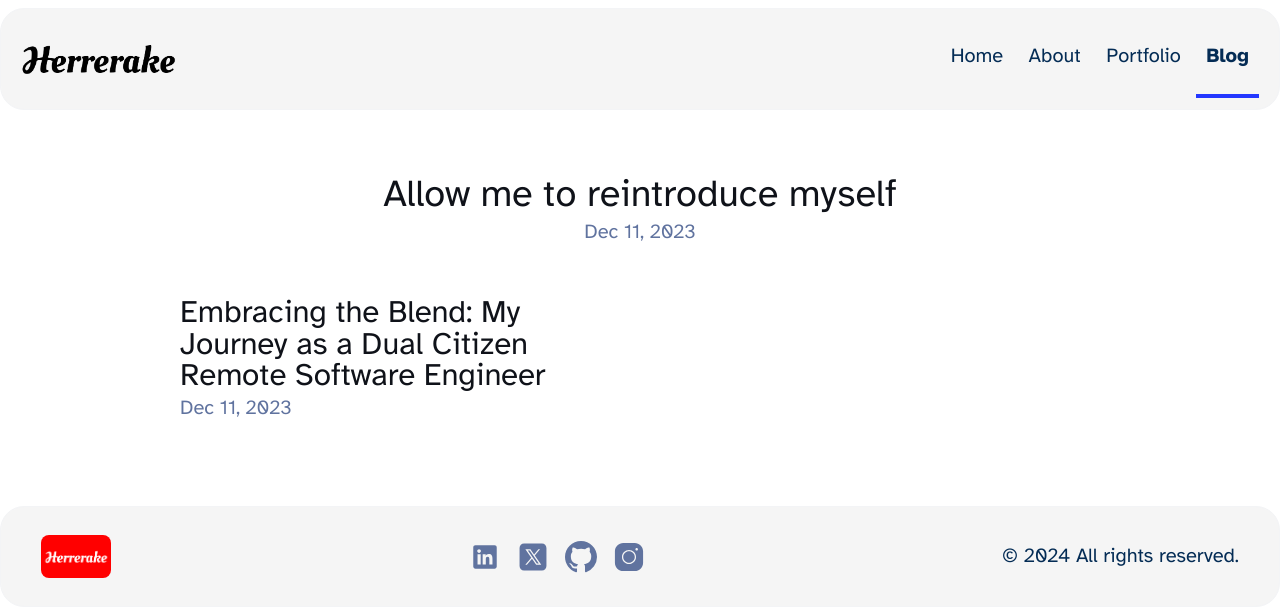
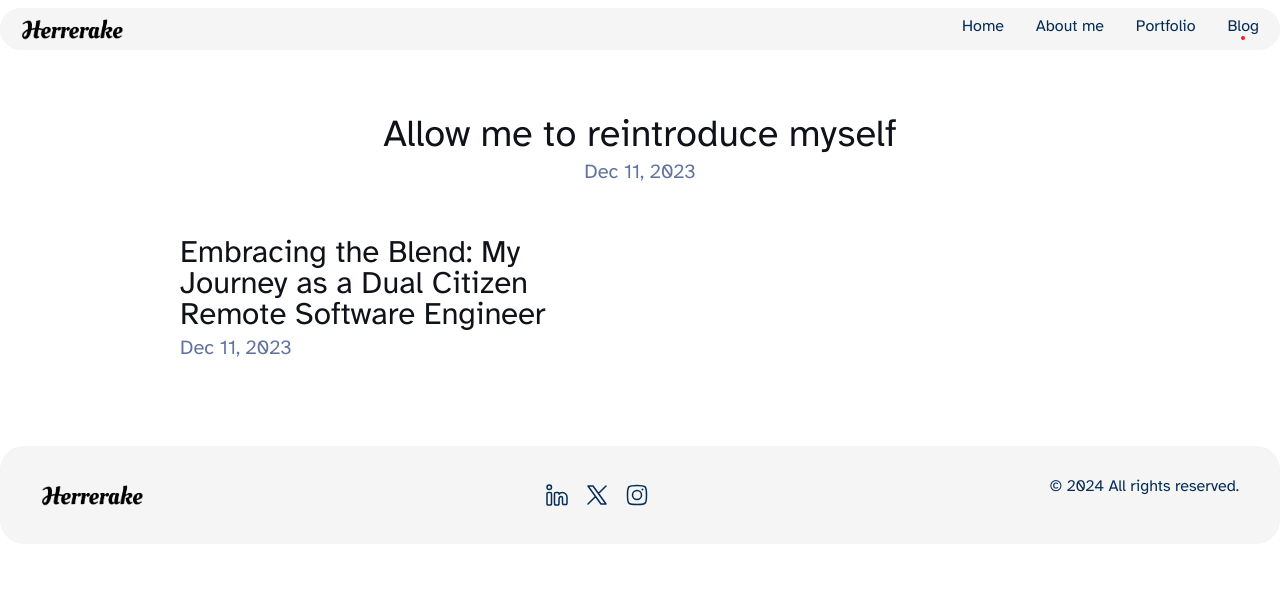
Before and after one commit to herrerake/personal-blog, an Astro site: page /blog in a window 1280 px wide. Built offline with nearby package versions, Linux system fonts and the light colour scheme; Astro itself is replaced by a stand-in of ours.

Commit message:
fix: update header and footer to match Figma design specs

```diff
--- a/src/components/Footer.astro
+++ b/src/components/Footer.astro
@@ -9,52 +9,34 @@ const today = new Date();
     <div>
         <a href="/">
             <img
-          src="/herrerake-logo-oleo-script-swash-caps-red-bg.png"
+              src="/herrerake-logo-oleo-script-swash-caps-black.png"
               loading="lazy"
-          width="70"
+              width="156"
               alt="Herrerake Logo"
-        />
-      </a>
+              class="h-6 w-auto"
+            /></a
+          >
     </div>
     <div>
       <div class="flex justify-center gap-4 social-links">
         <a href="https://www.linkedin.com/in/herrerake" target="_blank">
           <span class="sr-only">Follow Herrerake on Linkedin</span>
-          <svg
-            xmlns="http://www.w3.org/2000/svg"
-            x="0px"
-            y="0px"
-            width="32"
-            height="32"
-            viewBox="0 0 30 30"
-            aria-hidden="true"
-            astro-icon="social/linkedin"
-          >
-            <path
-              fill="currentColor"
-              d="M24,4H6C4.895,4,4,4.895,4,6v18c0,1.105,0.895,2,2,2h18c1.105,0,2-0.895,2-2V6C26,4.895,25.105,4,24,4z M10.954,22h-2.95 v-9.492h2.95V22z M9.449,11.151c-0.951,0-1.72-0.771-1.72-1.72c0-0.949,0.77-1.719,1.72-1.719c0.948,0,1.719,0.771,1.719,1.719 C11.168,10.38,10.397,11.151,9.449,11.151z M22.004,22h-2.948v-4.616c0-1.101-0.02-2.517-1.533-2.517 c-1.535,0-1.771,1.199-1.771,2.437V22h-2.948v-9.492h2.83v1.297h0.04c0.394-0.746,1.356-1.533,2.791-1.533 c2.987,0,3.539,1.966,3.539,4.522V22z"
-            ></path>
+          <svg width="24" height="24" viewBox="0 0 24 24" fill="none" xmlns="http://www.w3.org/2000/svg">
+            <path d="M4.5 9.5H4C3.05719 9.5 2.58579 9.5 2.29289 9.79289C2 10.0858 2 10.5572 2 11.5V20C2 20.9428 2 21.4142 2.29289 21.7071C2.58579 22 3.05719 22 4 22H4.5C5.44281 22 5.91421 22 6.20711 21.7071C6.5 21.4142 6.5 20.9428 6.5 20V11.5C6.5 10.5572 6.5 10.0858 6.20711 9.79289C5.91421 9.5 5.44281 9.5 4.5 9.5Z" stroke="#042C55" stroke-width="1.5"/>
+            <path d="M6.5 4.25C6.5 5.49264 5.49264 6.5 4.25 6.5C3.00736 6.5 2 5.49264 2 4.25C2 3.00736 3.00736 2 4.25 2C5.49264 2 6.5 3.00736 6.5 4.25Z" stroke="#042C55" stroke-width="1.5"/>
+            <path d="M12.326 9.5H11.5C10.5572 9.5 10.0858 9.5 9.79289 9.79289C9.5 10.0858 9.5 10.5572 9.5 11.5V20C9.5 20.9428 9.5 21.4142 9.79289 21.7071C10.0858 22 10.5572 22 11.5 22H12C12.9428 22 13.4142 22 13.7071 21.7071C14 21.4142 14 20.9428 14 20L14.0001 16.5001C14.0001 14.8433 14.5281 13.5001 16.0879 13.5001C16.8677 13.5001 17.5 14.1717 17.5 15.0001V19.5001C17.5 20.4429 17.5 20.9143 17.7929 21.2072C18.0857 21.5001 18.5572 21.5001 19.5 21.5001H19.9987C20.9413 21.5001 21.4126 21.5001 21.7055 21.2073C21.9984 20.9145 21.9985 20.4432 21.9987 19.5006L22.0001 14.0002C22.0001 11.515 19.6364 9.50024 17.2968 9.50024C15.9649 9.50024 14.7767 10.1531 14.0001 11.174C14 10.5439 14 10.2289 13.8632 9.995C13.7765 9.84686 13.6531 9.72353 13.505 9.63687C13.2711 9.5 12.9561 9.5 12.326 9.5Z" stroke="#042C55" stroke-width="1.5" stroke-linejoin="round"/>
             </svg>
+
         </a>
         <a href="https://twitter.com/1herrerake" target="_blank">
           <span class="sr-only">Follow Herrerake Twitter</span>
-          <svg
-            xmlns="http://www.w3.org/2000/svg"
-            x="0px"
-            y="0px"
-            width="32"
-            height="32"
-            viewBox="0 0 50 50"
-            astro-icon="social/twitter"
-            aria-hidden="true"
-          >
-            <path
-              fill="currentColor"
-              d="M 11 4 C 7.134 4 4 7.134 4 11 L 4 39 C 4 42.866 7.134 46 11 46 L 39 46 C 42.866 46 46 42.866 46 39 L 46 11 C 46 7.134 42.866 4 39 4 L 11 4 z M 13.085938 13 L 21.023438 13 L 26.660156 21.009766 L 33.5 13 L 36 13 L 27.789062 22.613281 L 37.914062 37 L 29.978516 37 L 23.4375 27.707031 L 15.5 37 L 13 37 L 22.308594 26.103516 L 13.085938 13 z M 16.914062 15 L 31.021484 35 L 34.085938 35 L 19.978516 15 L 16.914062 15 z"
-            ></path>
+          <svg width="24" height="24" viewBox="0 0 24 24" fill="none" xmlns="http://www.w3.org/2000/svg">
+            <path d="M3 21L10.5484 13.4516M10.5484 13.4516L3 3H8L13.4516 10.5484M10.5484 13.4516L16 21H21L13.4516 10.5484M21 3L13.4516 10.5484" stroke="#042C55" stroke-width="1.5" stroke-linecap="round" stroke-linejoin="round"/>
             </svg>
+
         </a>
-        <a href="https://github.com/herrerake" target="_blank">
+        <!-- TODO: Waiting for github icon -->
+        <!-- <a href="https://github.com/herrerake" target="_blank">
           <span class="sr-only">Go Herrerake GitHub repo</span>
           <svg
             viewBox="0 0 16 16"
@@ -67,28 +49,21 @@ const today = new Date();
               d="M8 0C3.58 0 0 3.58 0 8c0 3.54 2.29 6.53 5.47 7.59.4.07.55-.17.55-.38 0-.19-.01-.82-.01-1.49-2.01.37-2.53-.49-2.69-.94-.09-.23-.48-.94-.82-1.13-.28-.15-.68-.52-.01-.53.63-.01 1.08.58 1.23.82.72 1.21 1.87.87 2.33.66.07-.52.28-.87.51-1.07-1.78-.2-3.64-.89-3.64-3.95 0-.87.31-1.59.82-2.15-.08-.2-.36-1.02.08-2.12 0 0 .67-.21 2.2.82.64-.18 1.32-.27 2-.27.68 0 1.36.09 2 .27 1.53-1.04 2.2-.82 2.2-.82.44 1.1.16 1.92.08 2.12.51.56.82 1.27.82 2.15 0 3.07-1.87 3.75-3.65 3.95.29.25.54.73.54 1.48 0 1.07-.01 1.93-.01 2.2 0 .21.15.46.55.38A8.012 8.012 0 0 0 16 8c0-4.42-3.58-8-8-8z"
             ></path></svg
           >
-        </a>
+        </a> -->
         <a href="https://instagram.com/herrerakee" target="_blank">
           <span class="sr-only">Follow Herrerake on Instagram</span>
-          <svg
-            xmlns="http://www.w3.org/2000/svg"
-            x="0px"
-            y="0px"
-            aria-hidden="true"
-            width="32"
-            height="32"
-            astro-icon="social/instagram"
-            viewBox="0 0 50 50"
-          >
-            <path
-              fill="currentColor"
-              d="M 16 3 C 8.83 3 3 8.83 3 16 L 3 34 C 3 41.17 8.83 47 16 47 L 34 47 C 41.17 47 47 41.17 47 34 L 47 16 C 47 8.83 41.17 3 34 3 L 16 3 z M 37 11 C 38.1 11 39 11.9 39 13 C 39 14.1 38.1 15 37 15 C 35.9 15 35 14.1 35 13 C 35 11.9 35.9 11 37 11 z M 25 14 C 31.07 14 36 18.93 36 25 C 36 31.07 31.07 36 25 36 C 18.93 36 14 31.07 14 25 C 14 18.93 18.93 14 25 14 z M 25 16 C 20.04 16 16 20.04 16 25 C 16 29.96 20.04 34 25 34 C 29.96 34 34 29.96 34 25 C 34 20.04 29.96 16 25 16 z"
-            ></path>
+          <svg width="24" height="24" viewBox="0 0 24 24" fill="none" xmlns="http://www.w3.org/2000/svg">
+            <path d="M2.5 12C2.5 7.52166 2.5 5.28249 3.89124 3.89124C5.28249 2.5 7.52166 2.5 12 2.5C16.4783 2.5 18.7175 2.5 20.1088 3.89124C21.5 5.28249 21.5 7.52166 21.5 12C21.5 16.4783 21.5 18.7175 20.1088 20.1088C18.7175 21.5 16.4783 21.5 12 21.5C7.52166 21.5 5.28249 21.5 3.89124 20.1088C2.5 18.7175 2.5 16.4783 2.5 12Z" stroke="#042C55" stroke-width="1.5" stroke-linejoin="round"/>
+            <path d="M16.5 12C16.5 14.4853 14.4853 16.5 12 16.5C9.51472 16.5 7.5 14.4853 7.5 12C7.5 9.51472 9.51472 7.5 12 7.5C14.4853 7.5 16.5 9.51472 16.5 12Z" stroke="#042C55" stroke-width="1.5"/>
+            <path d="M17.5078 6.5H17.4988" stroke="#042C55" stroke-width="2" stroke-linecap="round" stroke-linejoin="round"/>
             </svg>
+
         </a>
       </div>
     </div>
-    <div>&copy; {today.getFullYear()} All rights reserved.</div>
+    <div>
+        <p class="text-base">&copy; {today.getFullYear()} All rights reserved.</p>
+    </div>
   </div>
 </footer>
 
--- a/src/components/Header.astro
+++ b/src/components/Header.astro
@@ -1,6 +1,26 @@
 ---
 import HeaderLink from "./HeaderLink.astro";
 import { SITE_TITLE } from "../consts";
+
+const links = [
+    {
+        name: "Home",
+        location: "/"
+    },
+    {
+        name: "About me",
+        location: "/about"
+    },
+    {
+        name: "Portfolio",
+        location: "/portfolio"
+    },
+    {
+        name: "Blog",
+        location: "/blog"
+    }
+]
+
 ---
 
 <header
@@ -14,14 +34,16 @@ import { SITE_TITLE } from "../consts";
           loading="lazy"
           width="156"
           alt="Herrerake Logo"
+          class="h-6 w-auto"
         /></a
       >
     </h2>
-    <div class="internal-links">
-      <HeaderLink href="/">Home</HeaderLink>
-      <HeaderLink href="/about">About</HeaderLink>
-      <HeaderLink href="/portfolio">Portfolio</HeaderLink>
-      <HeaderLink href="/blog">Blog</HeaderLink>
+    <div class="flex items-center space-x-8">
+        {links.map(link => (
+            <HeaderLink class="" href={link.location}>
+                {link.name}
+            </HeaderLink>
+        ))}
     </div>
   </nav>
 </header>
@@ -35,13 +57,12 @@ import { SITE_TITLE } from "../consts";
     text-decoration: none;
   }
   nav a {
-    padding: 1em 0.5em;
     color: var(--black);
     border-bottom: 4px solid transparent;
     text-decoration: none;
   }
   nav a.active {
     text-decoration: none;
-    border-bottom-color: var(--accent);
+    /* border-bottom-color: var(--accent); */
   }
 </style>
--- a/src/components/HeaderLink.astro
+++ b/src/components/HeaderLink.astro
@@ -9,16 +9,11 @@ const { pathname } = Astro.url;
 const isActive = href === pathname || href === pathname.replace(/\/$/, '');
 ---
 
-<a href={href} class:list={[className, { active: isActive }]} {...props}>
-	<slot />
+<a href={href} class:list={[className, { active: isActive }, "flex flex-col items-center relative"]} {...props}>
+	<span class="leading-[18px] text-base"><slot /></span>
+    {isActive && (<div class="absolute -bottom-1">
+        <svg width="4" height="4" viewBox="0 0 4 4" fill="none" xmlns="http://www.w3.org/2000/svg">
+            <circle cx="2" cy="2" r="2" fill="#ED1C24"/>
+        </svg>
+    </div>)}
 </a>
-<style>
-	a {
-		display: inline-block;
-		text-decoration: none;
-	}
-	a.active {
-		font-weight: bolder;
-		text-decoration: underline;
-	}
-</style>
--- a/src/pages/index.astro
+++ b/src/pages/index.astro
@@ -44,8 +44,8 @@ const placeholderBlogPosts = [
     <BaseHead title={SITE_TITLE} description={SITE_DESCRIPTION} />
   </head>
   <body>
-    <Header />
-    <section class="my-5">
+    <section class="my-8 max-w-[1200px] mx-auto px-4">
+      <Header />
       <div class="container mx-auto">
         <div class="grid grid-cols-1 md:grid-cols-5 gap-4">
           <CardSingle class="md:col-span-3">
```
Also changed, not shown: src/styles/global.css (+7 -7 lines). Lines whose indentation alone changed are shown as unchanged.
